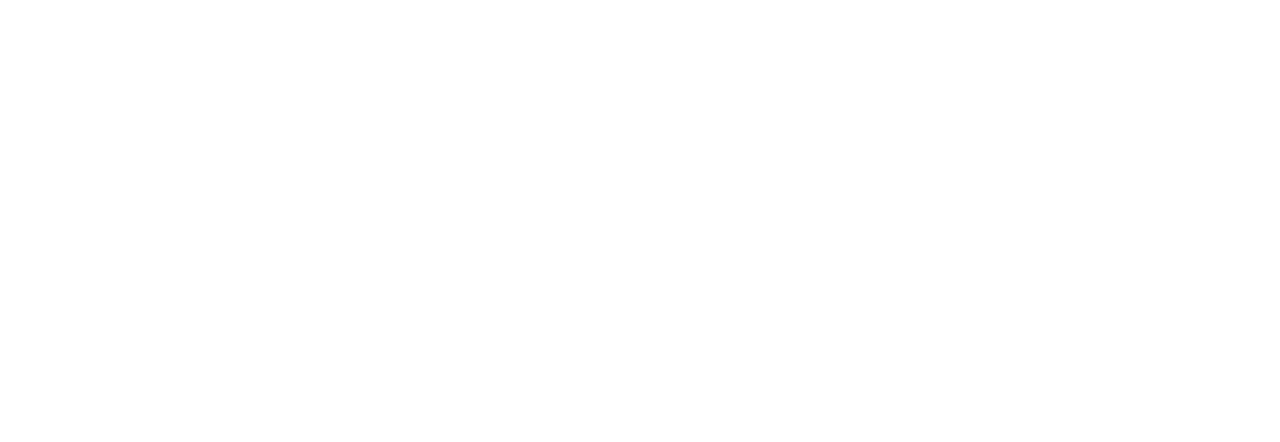
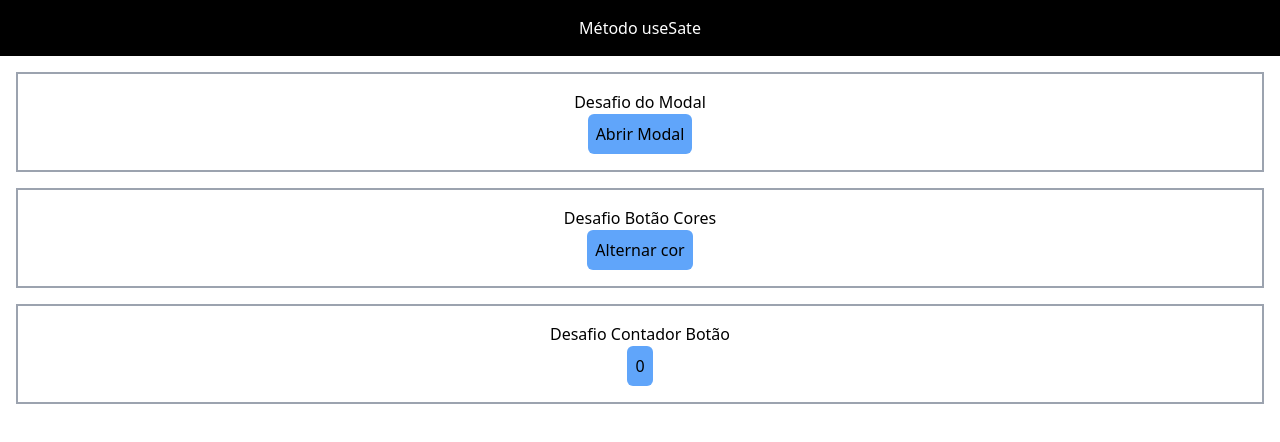
Before and after one commit to daniloaugusto9101/origamid-react, a React (Vite) app: page /pageHookState in a window 1280 px wide. Before the commit this address had no page. Shown: the top 442 px of the page. Built offline with nearby package versions, Linux system fonts and the light colour scheme.

Commit message:
feat: Desafios Hook useState

```diff
--- /dev/null
+++ b/src/components/ButtonModal.jsx
@@ -0,0 +1,11 @@
+import React from "react";
+
+const ButtonModal = ({ isModal, setIsModal }) => {
+  return (
+    <div className="bg-blue-400 p-2 rounded-md cursor-pointer" onClick={() => setIsModal((prev) => !prev)}>
+      {isModal ? "Fechar Modal" : "Abrir Modal"}
+    </div>
+  );
+};
+
+export default ButtonModal;
--- a/src/components/FormValidate/FormValidate.jsx
+++ b/src/components/FormValidate/FormValidate.jsx
@@ -1,35 +1,13 @@
 import React from "react";
 import InputValidate from "./InputValidate";
+import useForm from "../../hooks/useForm";
 
 const FormValidate = () => {
-  const [cep, setCep] = React.useState("");
-  const [error, setError] = React.useState(null);
-
-  function validateCep(value) {
-    if (value.length == 0) {
-      setError("Preencha um valor");
-      return false;
-    } else if (!/^\d{5}-?\d{3}$/.test(value)) {
-      setError("Preencha um cep válido");
-      return false;
-    } else {
-      setError(null);
-      return true;
-    }
-  }
-
-  function handleBlur({ target }) {
-    validateCep(target.value);
-  }
-
-  function handleChange({ target }) {
-    if (error) validateCep(target.value);
-    setCep(target.value);
-  }
+  const cep = useForm("cep");
 
   function handleSubmit(event) {
     event.preventDefault();
-    if (validateCep(cep)) {
+    if (cep.validate()) {
       console.log("enviou");
     } else {
       console.log("Não enviar");
@@ -37,8 +15,8 @@
   }
   return (
     <form onSubmit={handleSubmit}>
-      <InputValidate label="CEP" id="cep" type="text" value={cep} onChange={handleChange} onBlur={handleBlur} placeholder="00000-000" />
-      {error && <p>{error}</p>}
+      <InputValidate label="CEP" id="cep" type="text" {...cep} placeholder="00000-000" />
+
       <button className="bg-blue-400">Enviar</button>
     </form>
   );
--- a/src/components/FormValidate/InputValidate.jsx
+++ b/src/components/FormValidate/InputValidate.jsx
@@ -1,10 +1,11 @@
 import React from "react";
 
-const InputValidate = ({ id, label, type, placeholder, value, onChange, ...props }) => {
+const InputValidate = ({ id, label, type, placeholder, value, onChange, onBlur, error }) => {
   return (
     <div>
       <label htmlFor={id}>{label} </label>
-      <input id={id} name={id} type={type} placeholder={placeholder} value={value} onChange={onChange} {...props} className="border border-red-200" />
+      <input id={id} name={id} type={type} placeholder={placeholder} value={value} onChange={onChange} onBlur={onBlur} className="border border-red-200" />
+      {error && <p>{error}</p>}
     </div>
   );
 };
--- /dev/null
+++ b/src/components/Modal.jsx
@@ -0,0 +1,11 @@
+import React from "react";
+
+const Modal = ({ setIsModal }) => {
+  return (
+    <div className="bg-gray-400 p-4 rounded-md w-96 h-96">
+      <button onClick={() => setIsModal()}>Fechar</button>
+    </div>
+  );
+};
+
+export default Modal;
--- /dev/null
+++ b/src/hooks/useForm.jsx
@@ -0,0 +1,41 @@
+import React from "react";
+
+const types = {
+  cep: {
+    regex: /^\d{5}-?\d{3}$/,
+    message: "CEP inválido",
+  },
+};
+
+const useForm = (type) => {
+  const [value, setValue] = React.useState("");
+  const [error, setError] = React.useState(null);
+
+  function validate(value) {
+    if (value.length == 0) {
+      setError("Preencha um valor");
+      return false;
+    } else if (!types[type].regex.test(value)) {
+      setError(types[type].message);
+      return false;
+    } else {
+      setError(null);
+      return true;
+    }
+  }
+
+  function onChange({ target }) {
+    if (error) validate(target.value);
+    setValue(target.value);
+  }
+  return {
+    value,
+    setValue,
+    error,
+    onChange,
+    onBlur: () => validate(value),
+    validate: () => validate(value),
+  };
+};
+
+export default useForm;
--- /dev/null
+++ b/src/pages/PageHookState.jsx
@@ -0,0 +1,33 @@
+import React from "react";
+import ButtonModal from "../components/ButtonModal";
+import Modal from "../components/Modal";
+
+const PageHookState = () => {
+  const [isModal, setIsModal] = React.useState(false);
+  const [color, setColor] = React.useState(true);
+  const [count, setCount] = React.useState(0);
+  return (
+    <div>
+      <h1 className="text-center bg-black text-white p-4">Método useSate</h1>
+      <div className="flex flex-col items-center border-2 border-gray-400 p-4 m-4">
+        <h1>Desafio do Modal</h1>
+        {isModal && <Modal setIsModal={setIsModal} />}
+        <ButtonModal isModal={isModal} setIsModal={setIsModal} />
+      </div>
+      <div className="flex flex-col items-center border-2 border-gray-400 p-4 m-4">
+        <h1>Desafio Botão Cores</h1>
+        <button className={`${color ? "bg-blue-400" : "bg-red-400"} p-2 rounded-md cursor-pointer`} onClick={() => setColor((prev) => !prev)}>
+          Alternar cor
+        </button>
+      </div>
+      <div className="flex flex-col items-center border-2 border-gray-400 p-4 m-4">
+        <h1>Desafio Contador Botão</h1>
+        <button className={`bg-blue-400 p-2 rounded-md cursor-pointer`} onClick={() => setCount((prev) => prev + 1)}>
+          {count}
+        </button>
+      </div>
+    </div>
+  );
+};
+
+export default PageHookState;
--- a/src/routes/AppRoutes.jsx
+++ b/src/routes/AppRoutes.jsx
@@ -6,6 +6,7 @@
 import Cadastro from "../pages/Cadastro";
 import Compras from "../pages/Compras";
 import FormValidate from "../components/FormValidate/FormValidate";
+import PageHookState from "../pages/PageHookState";
 
 const AppRoutes = () => {
   return (
@@ -17,6 +18,7 @@
         <Route path="/cadastro" element={<Cadastro />} />
         <Route path="/compras" element={<Compras />} />
         <Route path="/formValidate" element={<FormValidate />} />
+        <Route path="/pageHookState" element={<PageHookState />} />
       </Routes>
     </Router>
   );
```
